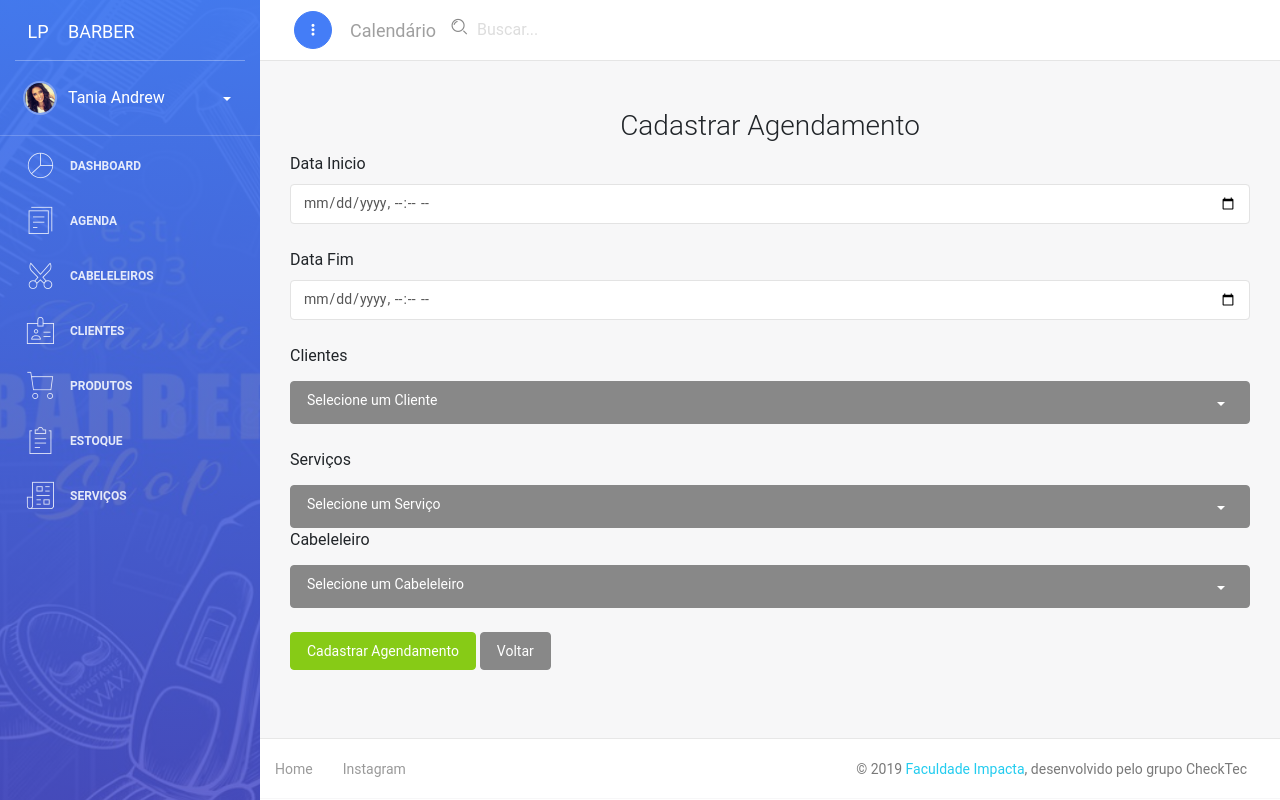
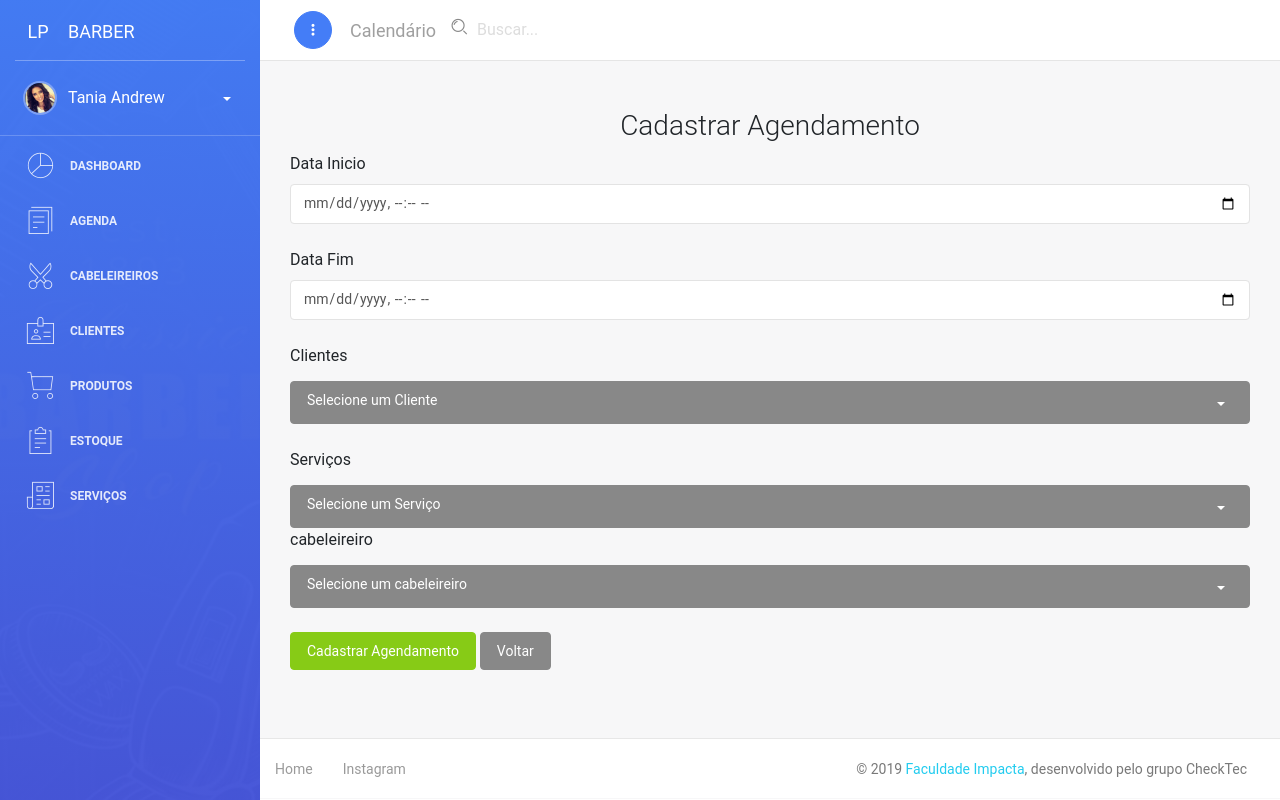
Before and after one commit to AlfaPhD/django_schedule, a Django app: page /agenda/create in a window 1280 px wide. Run offline with Django 3.2, Linux system fonts and the light colour scheme; data that the repository does not hold is empty; some libraries are stand-ins or nearby versions.

Commit message:
Arrumando Cabeleleiro para Cabelereiro

```diff
--- a/myapi/urls.py
+++ b/myapi/urls.py
@@ -3,8 +3,8 @@ from django.conf.urls import url
 from . import views
 
 urlpatterns = [
-    url(r'^apicabeleleiros/$', views.CabeleleiroList.as_view(), name='cabeleleiro-list'),
-    url(r'^apicabeleleiros/(?P<pk>[0-9]+)/$', views.CabeleleiroDetail.as_view(), name='cabeleleiro-detail'),
+    url(r'^apicabeleireiros/$', views.cabeleireiroList.as_view(), name='cabeleireiro-list'),
+    url(r'^apicabeleireiros/(?P<pk>[0-9]+)/$', views.cabeleireiroDetail.as_view(), name='cabeleireiro-detail'),
 
     url(r'^apicliente/$', views.ClienteList.as_view()),
     url(r'^apicliente/(?P<pk>[0-9]+)/$', views.ClienteDetail.as_view()),
--- a/website/models.py
+++ b/website/models.py
@@ -1,7 +1,7 @@
 from django.db import models
 
 # Create your models here.
-class cabeleleiro(models.Model):
+class cabeleireiro(models.Model):
     email = models.EmailField("email", max_length=100)
     nome = models.CharField("nome", max_length=30)
     senha = models.CharField("senha", max_length=200)
@@ -41,9 +41,9 @@ class agendamento(models.Model):
 		 related_name='clientes',
         on_delete=models.CASCADE
     )
-    cabeleleiros = models.ForeignKey(
-        cabeleleiro,
-		related_name='cabeleleiros',
+    cabeleireiros = models.ForeignKey(
+        cabeleireiro,
+		related_name='cabeleireiros',
         on_delete=models.CASCADE
     )
     servicos = models.ManyToManyField(
--- a/website/templates/website/agenda/create.html
+++ b/website/templates/website/agenda/create.html
@@ -25,10 +25,10 @@
     </select>
         </br>
 
-    <label>Cabeleleiro </label>
-    <select name="cabeleleiro" class="selectpicker" data-menu-style="dropdown-blue" data-style="btn-default btn-block" data-title="Selecione um Cabeleleiro">
-        {% for cabeleleiro in cabeleleiros %}
-        <option value="{{ cabeleleiro.id }}">{{ cabeleleiro.nome}}</option>
+    <label>cabeleireiro </label>
+    <select name="cabeleireiro" class="selectpicker" data-menu-style="dropdown-blue" data-style="btn-default btn-block" data-title="Selecione um cabeleireiro">
+        {% for cabeleireiro in cabeleireiros %}
+        <option value="{{ cabeleireiro.id }}">{{ cabeleireiro.nome}}</option>
         {% endfor %}
     </select>
            </br>
--- a/website/templates/website/agenda/index.html
+++ b/website/templates/website/agenda/index.html
@@ -10,7 +10,7 @@
                 <th class="text-center">#</th>
                 <th>Data </th>
                 <th>Hora</th>
-                <th>Cabeleleiro</th>
+                <th>cabeleireiro</th>
                 <th>Cliente</th>
                 <th>Serviço</th>
                 <th>Opções</th>
@@ -21,7 +21,7 @@
             <tr>
                 <td>{{ agenda.id }}</td>
                 <td>{{ agenda.data_inicio }}</td>
-                <td>{{ agenda.cabeleleiro.nome}}</td>
+                <td>{{ agenda.cabeleireiro.nome}}</td>
                 <td>{{ agenda.clientes.nome }}</td>
                 <td>{{ agenda.servicos.nome }}</td>
                 <td class="td-actions" >
--- a/website/templates/website/cabeleleiro/create.html
+++ b/website/templates/website/cabeleleiro/create.html
@@ -2,7 +2,7 @@
 {% block container %}
 <form method="POST" action="create">
         {% csrf_token %}
-    <h3 align="center"> Cadastrar Cabeleleiro</h3>
+    <h3 align="center"> Cadastrar cabeleireiro</h3>
     <div class="form-group">
     <label>Nome </label>
     <input type="text" name="nome"  placeholder="Nome" class="form-control" required />
@@ -17,8 +17,8 @@
     <input type="text" name="celular" placeholder="Celular" class="form-control"required />
         </br>
 
-    <button class="btn btn-success" href="cabeleleiro"> <span class="glyphicon glyphicon-add"></span>Cadastrar Cabeleleiro</button>
-     <a class="btn btn-default" href="../cabeleleiro">Voltar</a>
+    <button class="btn btn-success" href="cabeleireiro"> <span class="glyphicon glyphicon-add"></span>Cadastrar cabeleireiro</button>
+     <a class="btn btn-default" href="../cabeleireiro">Voltar</a>
 </div>
 </form>
 
--- a/website/templates/website/includes/sidebar/nav.html
+++ b/website/templates/website/includes/sidebar/nav.html
@@ -12,9 +12,9 @@
         </a>
     </li>
     <li class="nav-item ">
-        <a class="nav-link" href= "../cabeleleiro/">
+        <a class="nav-link" href= "../cabeleireiro/">
             <i class="nc-icon nc-scissors"></i>
-            <p>Cabeleleiros</p>
+            <p>cabeleireiros</p>
         </a>
     </li>
     <li class="nav-item ">
--- a/website/urls.py
+++ b/website/urls.py
@@ -17,12 +17,12 @@ urlpatterns = [
     path('cliente/edit/update/<int:id>', views.updateCliente, name='updateCliente'),
     path('cliente/deletar/<int:id>', views.deleteCliente, name='deleteCliente'),
 
-    #Cabeleleiro
-    path('cabeleleiro/', views.indexCabeleleiro, name='indexCabeleleiro'),
-    path('cabeleleiro/create', views.createCabeleleiro, name='createCabeleleiro'),
-    path('cabeleleiro/edit/<int:id>', views.editCabeleleiro, name='editCabeleleiro'),
-    path('cabeleleiro/edit/update/<int:id>', views.updateCabeleleiro, name='updateCabeleleiro'),
-    path('cabeleleiro/deletar/<int:id>', views.deleteCabeleleiro, name='deleteCabeleleiro'),
+    #cabeleireiro
+    path('cabeleireiro/', views.indexcabeleireiro, name='indexcabeleireiro'),
+    path('cabeleireiro/create', views.createcabeleireiro, name='createcabeleireiro'),
+    path('cabeleireiro/edit/<int:id>', views.editcabeleireiro, name='editcabeleireiro'),
+    path('cabeleireiro/edit/update/<int:id>', views.updatecabeleireiro, name='updatecabeleireiro'),
+    path('cabeleireiro/deletar/<int:id>', views.deletecabeleireiro, name='deletecabeleireiro'),
 
     # Produto
     path('produto/', views.ProdutoListView.as_view(), name='indexProduto'),
--- a/website/views.py
+++ b/website/views.py
@@ -4,7 +4,7 @@ from django.template import RequestContext, context
 from django.http import HttpResponseRedirect, HttpResponse
 from django.http import JsonResponse
 from django.views.generic import TemplateView, CreateView, UpdateView, ListView, DeleteView, FormView
-from .models import cliente, cabeleleiro, servico, agendamento, produto
+from .models import cliente, cabeleireiro, servico, agendamento, produto
 from decimal import Decimal
 from datetime import date, datetime
 from django.contrib.auth.mixins import LoginRequiredMixin
@@ -79,44 +79,44 @@ def deleteCliente(request, id):
     clientes.delete()
     return redirect('/cliente')
 
-## cabeleleiros
+## cabeleireiros
 
-def indexCabeleleiro(request):
-    cabeleleiros = cabeleleiro.objects.all()
-    context = {'cabeleleiros' : cabeleleiros}
-    return render(request, 'website/cabeleleiro/index.html',context)
+def indexcabeleireiro(request):
+    cabeleireiros = cabeleireiro.objects.all()
+    context = {'cabeleireiros' : cabeleireiros}
+    return render(request, 'website/cabeleireiro/index.html',context)
 
-def createCabeleleiro(request):
-    cabeleleiros = cabeleleiro()
+def createcabeleireiro(request):
+    cabeleireiros = cabeleireiro()
     if request.method == 'POST':
-        cabeleleiros.senha = request.POST['senha']
-        cabeleleiros.nome = request.POST['nome']
-        cabeleleiros.email = request.POST['email']
-        cabeleleiros.celular =  request.POST['celular']
-        cabeleleiros.save()
-        return HttpResponseRedirect('/cabeleleiro')
+        cabeleireiros.senha = request.POST['senha']
+        cabeleireiros.nome = request.POST['nome']
+        cabeleireiros.email = request.POST['email']
+        cabeleireiros.celular =  request.POST['celular']
+        cabeleireiros.save()
+        return HttpResponseRedirect('/cabeleireiro')
     else:
-        return render(request, 'website/cabeleleiro/create.html')
+        return render(request, 'website/cabeleireiro/create.html')
 
-def editCabeleleiro(request, id):
-    cabeleleiros = cabeleleiro.objects.get(id=id)
-    context = {'cabeleleiros': cabeleleiros}
-    return render(request, 'website/cabeleleiro/edit.html', context)
+def editcabeleireiro(request, id):
+    cabeleireiros = cabeleireiro.objects.get(id=id)
+    context = {'cabeleireiros': cabeleireiros}
+    return render(request, 'website/cabeleireiro/edit.html', context)
 
-def updateCabeleleiro(request, id):
-    cabeleleiros = cabeleleiro.objects.get(id=id)
+def updatecabeleireiro(request, id):
+    cabeleireiros = cabeleireiro.objects.get(id=id)
 
-    cabeleleiros.nome = request.POST['nome']
-    cabeleleiros.email = request.POST['email']
-    cabeleleiros.celular = request.POST['celular']
-    cabeleleiros.senha = request.POST['senha']
-    cabeleleiros.save()
-    return redirect('/cabeleleiro')
+    cabeleireiros.nome = request.POST['nome']
+    cabeleireiros.email = request.POST['email']
+    cabeleireiros.celular = request.POST['celular']
+    cabeleireiros.senha = request.POST['senha']
+    cabeleireiros.save()
+    return redirect('/cabeleireiro')
 
-def deleteCabeleleiro(request, id):
-    cabeleleiross = cabeleleiro.objects.get(id=id)
-    cabeleleiross.delete()
-    return redirect('/cabeleleiro')
+def deletecabeleireiro(request, id):
+    cabeleireiross = cabeleireiro.objects.get(id=id)
+    cabeleireiross.delete()
+    return redirect('/cabeleireiro')
 
 
 ## Produtos
@@ -191,39 +191,39 @@ def createAgendamento(request):
     if request.method == 'POST':
         servicos = servico.objects.get(id=int(request.POST['servico']))
         clientes = cliente.objects.get(id=int(request.POST['cliente']))
-        cabeleleiros = cabeleleiro.objects.get(id=int(request.POST['cabeleleiro']))
+        cabeleireiros = cabeleireiro.objects.get(id=int(request.POST['cabeleireiro']))
         agendamentos.data_inicio= request.POST['data_inicio']
         agendamentos.data_fim = request.POST['data_fim']
         agendamentos.clientes =  clientes
-        agendamentos.cabeleleiros = cabeleleiros
+        agendamentos.cabeleireiros = cabeleireiros
         agendamentos.servicos = servicos
         agendamentos.save()
         return HttpResponseRedirect('/agenda')
     else:
         clientes = cliente.objects.all()
         servicos = servico.objects.all()
-        cabeleleiros = cabeleleiro.objects.all()
+        cabeleireiros = cabeleireiro.objects.all()
 
-        context = {'clientes' : clientes,'servicos' : servicos,'cabeleleiros' : cabeleleiros}
+        context = {'clientes' : clientes,'servicos' : servicos,'cabeleireiros' : cabeleireiros}
         return render(request, 'website/agenda/create.html',context)
 
 def editAgendamento(request, id):
     agendamentos = agendamento.objects.get(id=id)
     clientes = cliente.objects.all()
     servicos = servico.objects.all()
-    cabeleleiros = cabeleleiro.objects.all()
+    cabeleireiros = cabeleireiro.objects.all()
     agendamentos.data_inicio = agendamentos.data_inicio
-    context = {'agendamentos': agendamentos, 'clientes' : clientes,'servicos' : servicos,'cabeleleiros' : cabeleleiros}
+    context = {'agendamentos': agendamentos, 'clientes' : clientes,'servicos' : servicos,'cabeleireiros' : cabeleireiros}
     return render(request, 'website/agenda/edit.html', context)
 
 def updateAgendamento(request, id):
     agendamentos = agendamento.objects.get(id=id)
     servicos = servico.objects.get(id=int(request.POST['servico']))
     clientes = cliente.objects.get(id=int(request.POST['cliente']))
-    cabeleleiros = cabeleleiro.objects.get(id=int(request.POST['cabeleleiro']))
+    cabeleireiros = cabeleireiro.objects.get(id=int(request.POST['cabeleireiro']))
     agendamentos.data_inicio= request.POST['data']
     agendamentos.clientes = clientes
-    agendamentos.cabeleleiros = cabeleleiros
+    agendamentos.cabeleireiros = cabeleireiros
     agendamentos.servicos = servicos
     agendamentos.save()
 
```
Also changed, not shown: myapi/serializers.py (+4 -4 lines), myapi/views.py (+7 -7 lines), website/templates/website/agenda/edit.html (+6 -6 lines), website/templates/website/cabeleleiro/edit.html (+8 -8 lines), website/templates/website/cabeleleiro/index.html (+9 -9 lines), db_.sqlite3 (deleted), myapi/migrations/0001_initial.py, myapi/migrations/0002_auto_20190317_1318.py, website/migrations/0001_initial.py (deleted), website/migrations/0002_auto_20190525_1109.py (deleted), website/static/website/assets/img/sidebar-6.jpg.
